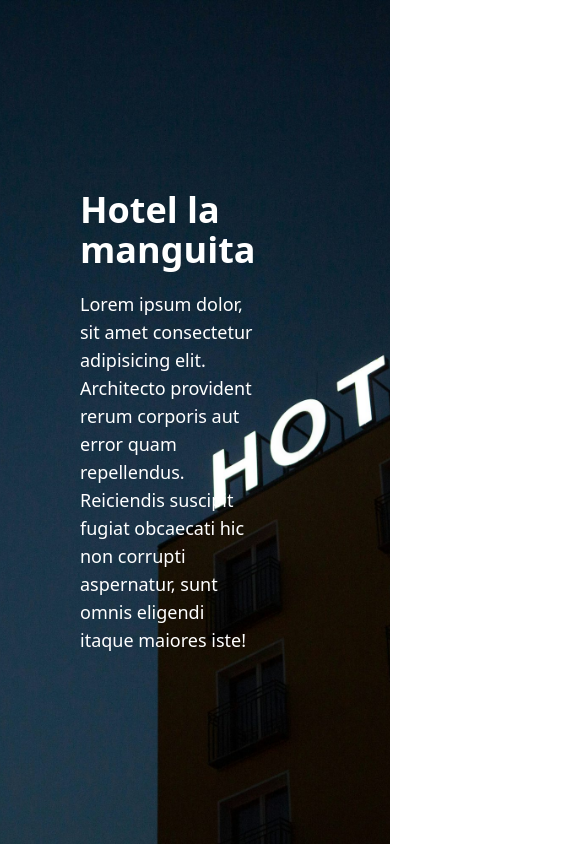
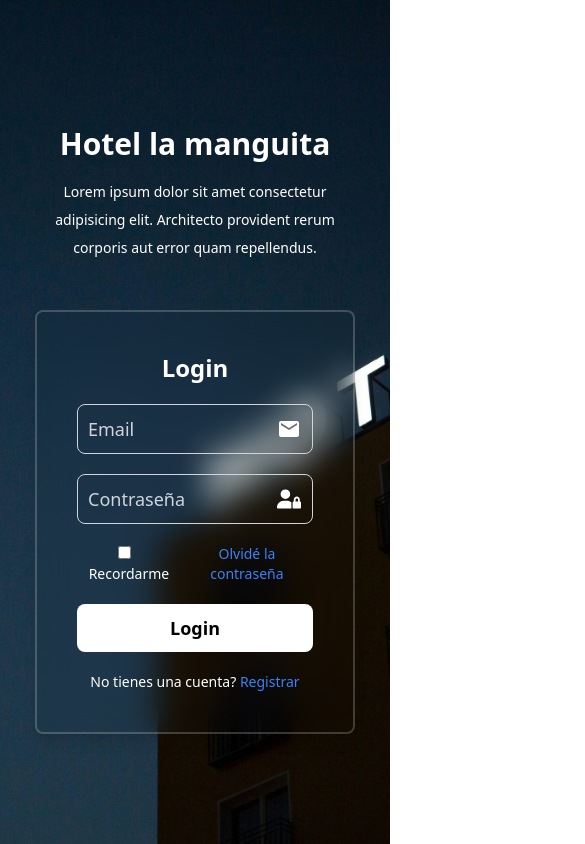
Before and after one commit to Santycm/hotel-nd-frontend, a React (Vite) app: page / in a window 390 px wide. Shown: the top 844 px of the page, 585 px wide, since content can reach past the window. Built offline with nearby package versions, Linux system fonts and the light colour scheme.

Commit message:
Responsive login

```diff
--- a/src/screens/login/Login.jsx
+++ b/src/screens/login/Login.jsx
@@ -28,21 +28,21 @@ export const Login = () => {
   const errorMessages = Object.values(errors).map((error) => error.message);
 
   return (
-    <div className="login-screen" style={{ backgroundImage: `url(${fondo})` }}>
-      <div className="flex justify-between items-center w-full max-w-6xl px-16">
-        <div className="info-section text-white p-4 max-w-xs flex-1 mr-96">
-          <h2 className="text-4xl mb-5 font-bold">Hotel la manguita</h2>
-          <p className="text-lg leading-7">
-            Lorem ipsum dolor, sit amet consectetur adipisicing elit. Architecto
-            provident rerum corporis aut error quam repellendus. Reiciendis
-            suscipit fugiat obcaecati hic non corrupti aspernatur, sunt omnis
-            eligendi itaque maiores iste!
+    <div className="login-screen"style={{backgroundImage: `url(${fondo})`}}>
+      <div className="flex flex-col lg:flex-row justify-between items-center w-full max-w-6xl">
+        <div className="info-section text-white p-4 max-w-xs lg:max-w-md lg:mr-16 mb-8 lg:mb-0">
+
+          <h2 className="text-3xl lg:text-4xl mb-4 font-bold text-center">Hotel la manguita</h2>
+
+          <p className="text-sm lg:text-lg leading-7 text-center">
+            Lorem ipsum dolor sit amet consectetur adipisicing elit. Architecto
+            provident rerum corporis aut error quam repellendus.
           </p>
         </div>
 
         <div className="login-contenedor">
           <form onSubmit={onSubmit}>
-            <h1 className="mb-5 text-4xl font-extrabold text-white">Login</h1>
+            <h1 className="mb-5 text-2xl lg:text-4xl font-extrabold text-white">Login</h1>
 
             {/* Input de email del login */}
             <div className="relative mb-5">
@@ -82,7 +82,7 @@ export const Login = () => {
             {/* Checkbox para recordar la contraseña */}
             <div className="remember-forgot flex justify-between items-center mb-5">
               <label className="text-white text-sm">
-                <input type="checkbox" /> Recordarme
+                <input type="checkbox" className="mr-2" /> Recordarme
               </label>
               <Link to="" className="text-blue-500 text-sm hover:underline">
                 Olvidé la contraseña
@@ -104,7 +104,7 @@ export const Login = () => {
           </form>
 
           {/* Link para registrar una cuenta */}
-          <div className="register-link mt-5">
+          <div className="register-link mt-5 text-center">
             <p className="text-sm text-white">
               No tienes una cuenta?{" "}
               <Link to="/register" className="text-blue-500 hover:underline">
--- a/src/screens/register/Register.jsx
+++ b/src/screens/register/Register.jsx
@@ -47,7 +47,7 @@ export const Register = () => {
           />
 
           <input
-            {...register("lastName", {
+            {...register("lastame", {
               required: "Apellido requerido",
               minLength: {
                 value: 2,
```
